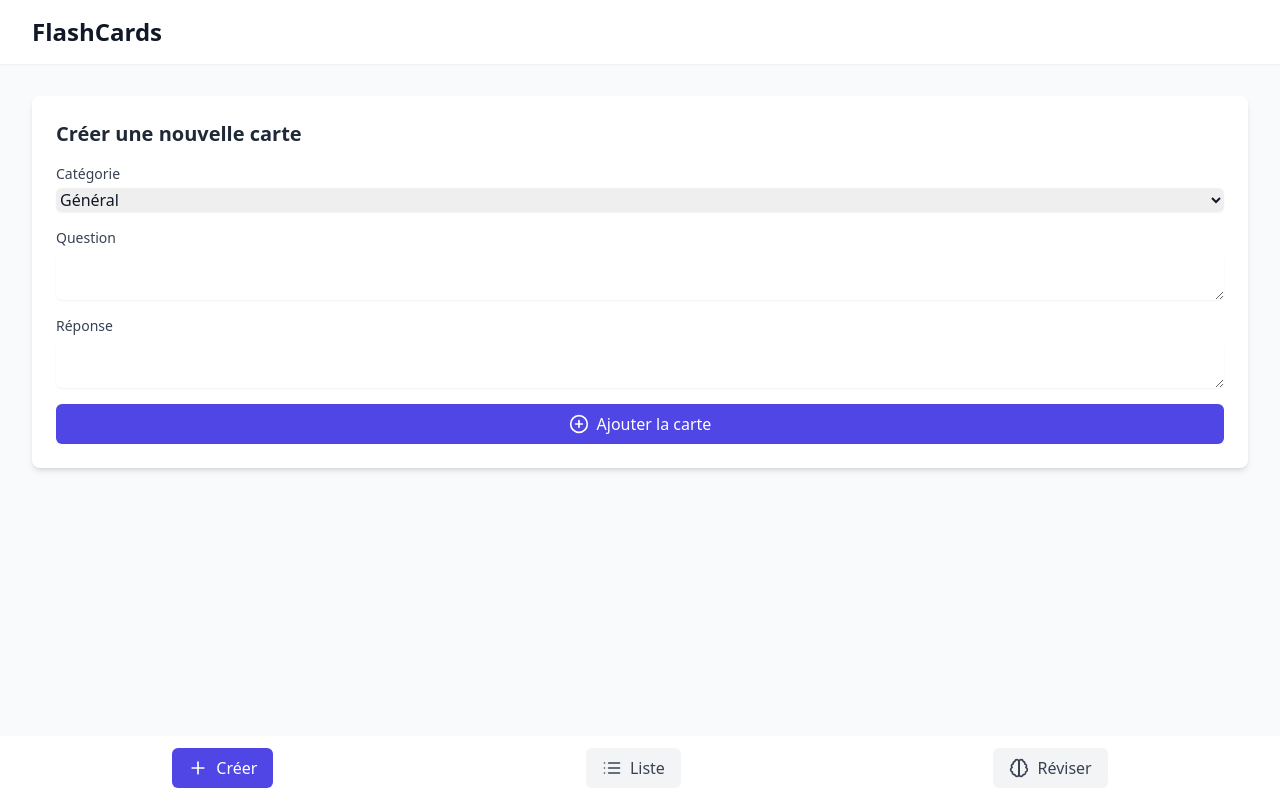
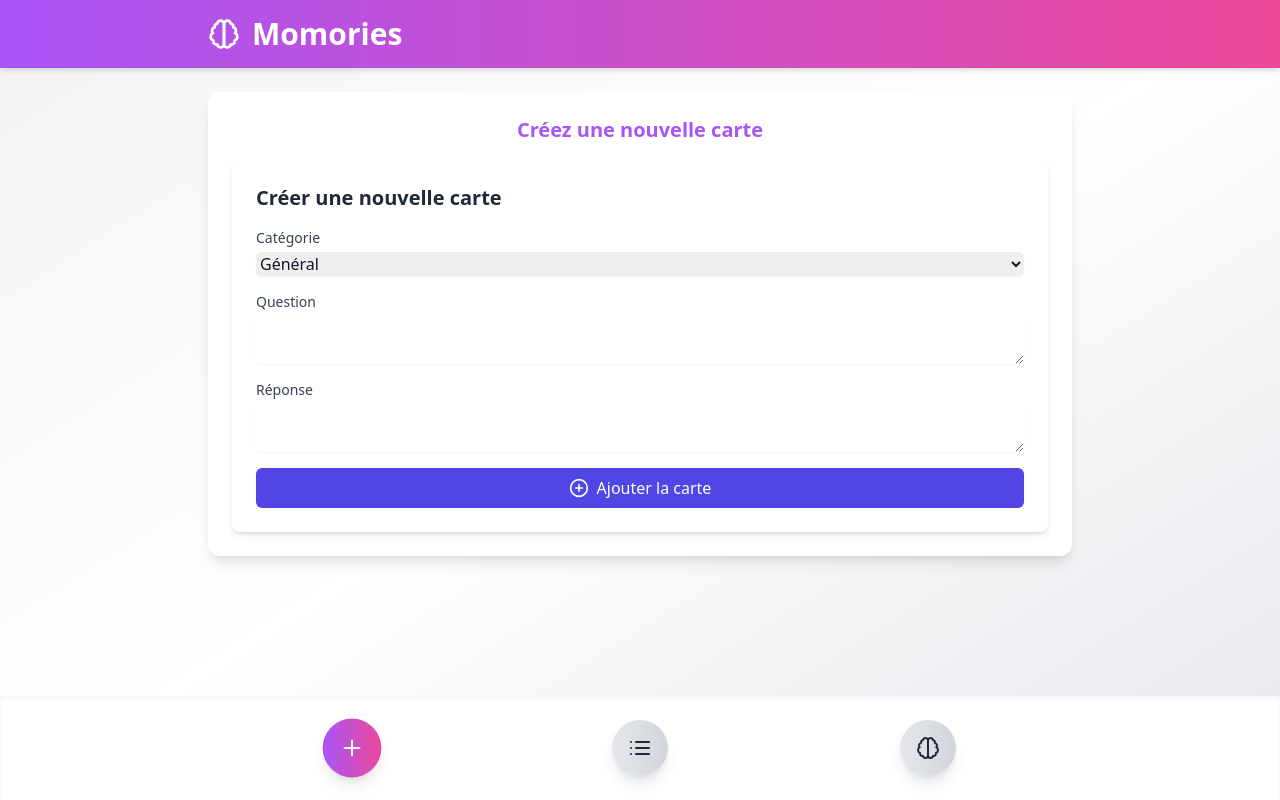
Before and after one commit to clerverfox/momories, a React (Vite) app: page / in a window 1280 px wide. Built offline with nearby package versions, Linux system fonts and the light colour scheme.

Commit message:
esthetique v0

```diff
--- /dev/null
+++ b/src/App.css
@@ -0,0 +1,54 @@
+/* Globaux */
+body {
+    margin: 0;
+    padding: 0;
+    font-family: 'Poppins', sans-serif;
+    background-color: #f9fafb;
+    color: #333;
+  }
+
+  h1, h2, h3 {
+    margin: 0;
+  }
+
+  /* Boutons interactifs */
+  button {
+    cursor: pointer;
+    border: none;
+    outline: none;
+    transition: all 0.3s ease-in-out;
+  }
+
+  button:hover {
+    transform: scale(1.05);
+  }
+
+  button:active {
+    transform: scale(0.95);
+  }
+
+  /* Navigation */
+  footer button {
+    box-shadow: 0 4px 8px rgba(0, 0, 0, 0.15);
+    border-radius: 50%;
+  }
+
+  /* Liste des cartes */
+  .list-container {
+    display: grid;
+    grid-template-columns: 1fr;
+    gap: 1.5rem;
+  }
+
+  .list-container .card {
+    background-color: #fff;
+    border-radius: 10px;
+    box-shadow: 0 4px 10px rgba(0, 0, 0, 0.1);
+    padding: 1rem;
+    transition: transform 0.3s ease, box-shadow 0.3s ease;
+  }
+
+  .list-container .card:hover {
+    transform: translateY(-3px);
+    box-shadow: 0 6px 15px rgba(0, 0, 0, 0.2);
+  }
--- a/src/App.tsx
+++ b/src/App.tsx
@@ -5,89 +5,107 @@ import FlashcardForm from './components/FlashcardForm';
 import FlashcardList from './components/FlashcardList';
 import StudyMode from './components/StudyMode';
 import StudySelection from './components/StudySelection';
+import './App.css';
 
 function App() {
   const [cards, setCards] = useState<Flashcard[]>([]);
   const [view, setView] = useState<'create' | 'list' | 'study'>('create');
   const [studyCategory, setStudyCategory] = useState<string | null>(null);
   const [categories, setCategories] = useState<Category[]>([
-    { id: crypto.randomUUID(), name: 'Général', color: '#FFD6A5' }, // Exemple de catégorie par défaut
+    { id: crypto.randomUUID(), name: 'Général', color: '#FF9AA2' },
+    { id: crypto.randomUUID(), name: 'Sciences', color: '#FFDAC1' },
   ]);
 
-  // Ajouter une catégorie avec une couleur pastel aléatoire
   const addCategory = (name: string) => {
-    const pastelColors = ['#FFD6A5', '#B9FBC0', '#A0C4FF', '#FFABAB', '#D3ABFF'];
-    const randomColor = pastelColors[Math.floor(Math.random() * pastelColors.length)];
-
+    const vibrantColors = ['#FF9AA2', '#FFDAC1', '#B5EAD7', '#C7CEEA', '#A0E7E5'];
+    const randomColor = vibrantColors[Math.floor(Math.random() * vibrantColors.length)];
     const newCategory: Category = { id: crypto.randomUUID(), name, color: randomColor };
     setCategories((prev) => [...prev, newCategory]);
   };
 
-  // Supprimer une catégorie
   const deleteCategory = (id: string) => {
     setCategories((prev) => prev.filter((category) => category.id !== id));
   };
 
-  // Mettre à jour une catégorie (exemple : couleur)
-  const updateCategoryColor = (id: string, color: string) => {
-    setCategories((prev) =>
-      prev.map((cat) => (cat.id === id ? { ...cat, color } : cat))
-    );
-  };
-
-  // Ajouter une flashcard
   const addCard = (card: Omit<Flashcard, 'id'>) => {
     const newCard: Flashcard = { ...card, id: crypto.randomUUID() };
     setCards([...cards, newCard]);
   };
 
-  // Supprimer une flashcard
   const deleteCard = (id: string) => {
     setCards(cards.filter((card) => card.id !== id));
   };
 
-  // Classe CSS pour les boutons de navigation
   const getButtonClass = (active: boolean) =>
-    `flex items-center gap-2 px-4 py-2 rounded-md transition-colors ${
-      active ? 'bg-indigo-600 text-white' : 'bg-gray-100 text-gray-700 hover:bg-gray-200'
+    `flex items-center justify-center w-14 h-14 rounded-full shadow-lg transition-transform ${
+      active
+        ? 'bg-gradient-to-r from-purple-500 to-pink-500 text-white scale-105'
+        : 'bg-gradient-to-r from-gray-200 to-gray-300 text-gray-800 hover:bg-gradient-to-r hover:from-purple-400 hover:to-pink-400 hover:text-white hover:scale-105'
     }`;
 
   return (
-    <div className="min-h-screen bg-gray-50">
+    <div className="min-h-screen bg-gradient-to-br from-gray-100 via-white to-gray-200 font-sans">
       {/* HEADER */}
-      <header className="bg-white shadow-sm">
-        <div className="max-w-7xl mx-auto px-4 sm:px-6 lg:px-8">
-          <h1 className="text-2xl font-bold text-gray-900 py-4">FlashCards</h1>
+      <header className="bg-gradient-to-r from-purple-500 to-pink-500 text-white shadow-md">
+        <div className="max-w-4xl mx-auto px-4 py-4 flex justify-between items-center">
+          <div className="flex items-center gap-3">
+            <Brain size={32} className="text-white" />
+            <h1 className="text-3xl font-bold">Momories</h1>
+          </div>
         </div>
       </header>
 
       {/* MAIN CONTENT */}
-      <main className="max-w-7xl mx-auto px-4 sm:px-6 lg:px-8 py-8 pb-20">
-        {/* Vue "Créer" */}
-        {view === 'create' && <FlashcardForm onAdd={addCard} categories={categories} />}
+      <main className="max-w-4xl mx-auto px-4 py-6">
+        {view === 'create' && (
+          <div className="bg-white rounded-xl shadow-lg p-6">
+            <h2 className="text-xl font-semibold mb-4 text-purple-500 text-center">
+              Créez une nouvelle carte
+            </h2>
+            <FlashcardForm onAdd={addCard} categories={categories} />
+          </div>
+        )}
 
-        {/* Vue "Liste" */}
         {view === 'list' && (
+          <div className="bg-white rounded-xl shadow-lg p-6 space-y-6">
+            <h2 className="text-xl font-semibold text-purple-500 text-center">
+              Liste des cartes
+            </h2>
             <FlashcardList
               cards={cards}
               onDelete={deleteCard}
               selectedCategory={'Toutes'}
-            onCategoryChange={() => {}} // Option inutilisée ici
+              onCategoryChange={(id) => setStudyCategory(id)}
               categories={categories}
               onAddCategory={addCategory}
               onDeleteCategory={deleteCategory}
-            onUpdateCategoryColor={updateCategoryColor}
             />
+          </div>
         )}
 
-        {/* Vue "Réviser" */}
         {view === 'study' && (
-          <>
+          <div className="bg-white rounded-xl shadow-lg p-6">
             {!studyCategory ? (
-              <StudySelection
-                categories={categories}
-                onSelectCategory={(id) => setStudyCategory(id)}
-              />
+              <div className="flex flex-col items-center space-y-8">
+                <h2 className="text-2xl font-bold text-purple-600 text-center">
+                  Choisissez une catégorie à réviser
+                </h2>
+                <div className="grid grid-cols-2 gap-6 md:grid-cols-3 lg:grid-cols-4">
+                  {categories.map((category) => (
+                    <button
+                      key={category.id}
+                      className="rounded-lg shadow-lg px-6 py-4 text-lg font-semibold text-gray-800 hover:scale-110 transition-transform duration-300"
+                      style={{
+                        backgroundColor: category.color,
+                        color: '#000',
+                      }}
+                      onClick={() => setStudyCategory(category.id)}
+                    >
+                      <span>{category.name}</span>
+                    </button>
+                  ))}
+                </div>
+              </div>
             ) : (
               <StudyMode
                 cards={cards.filter((card) => card.categoryId === studyCategory)}
@@ -96,36 +114,33 @@ function App() {
                 }
               />
             )}
-          </>
+          </div>
         )}
       </main>
 
       {/* FOOTER */}
-      <footer className="fixed bottom-0 left-0 w-full bg-white shadow-sm py-3">
-        <div className="max-w-7xl mx-auto px-4 flex justify-around">
+      <footer className="bg-white shadow-inner py-6 fixed bottom-0 w-full">
+        <div className="max-w-4xl mx-auto flex justify-around px-4">
           <button
             onClick={() => setView('create')}
             className={getButtonClass(view === 'create')}
           >
-            <Plus size={20} />
-            Créer
+            <Plus size={24} />
           </button>
           <button
             onClick={() => setView('list')}
             className={getButtonClass(view === 'list')}
           >
-            <List size={20} />
-            Liste
+            <List size={24} />
           </button>
           <button
             onClick={() => {
               setView('study');
-              setStudyCategory(null); // Réinitialise la sélection
+              setStudyCategory(null);
             }}
             className={getButtonClass(view === 'study')}
           >
-            <Brain size={20} />
-            Réviser
+            <Brain size={24} />
           </button>
         </div>
       </footer>
--- a/src/components/FlashcardForm.tsx
+++ b/src/components/FlashcardForm.tsx
@@ -11,21 +11,20 @@ export default function FlashcardForm({ onAdd, categories }: FlashcardFormProps)
   const [formData, setFormData] = useState({
     question: '',
     answer: '',
-    categoryId: categories.length > 0 ? categories[0].id : '', // Catégorie par défaut
+    categoryId: categories.length > 0 ? categories[0].id : '',
   });
 
   const handleSubmit = (e: React.FormEvent) => {
     e.preventDefault();
     if (formData.question.trim() && formData.answer.trim() && formData.categoryId) {
       onAdd({
-        question: formData.question,
-        answer: formData.answer,
-        categoryId: formData.categoryId, // Associe la carte à la catégorie
+        ...formData,
+        categoryId: formData.categoryId,
       });
       setFormData({
         question: '',
         answer: '',
-        categoryId: categories[0]?.id || '', // Réinitialise après soumission
+        categoryId: categories[0]?.id || '',
       });
     }
   };
```
Also changed, not shown: src/components/FlashcardList.tsx (+27 -55 lines). Lines whose indentation alone changed are shown as unchanged.
